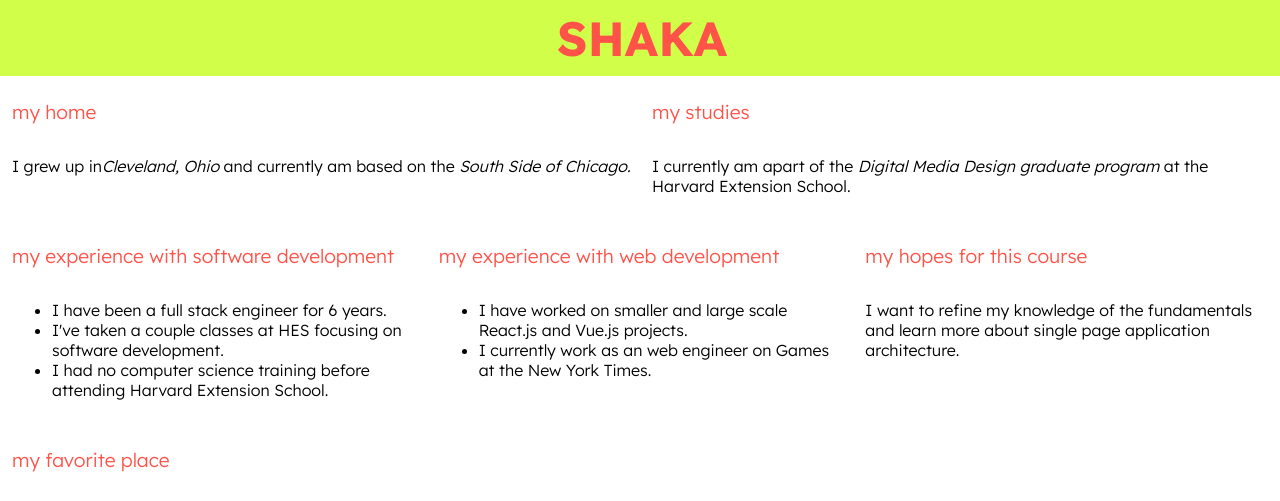
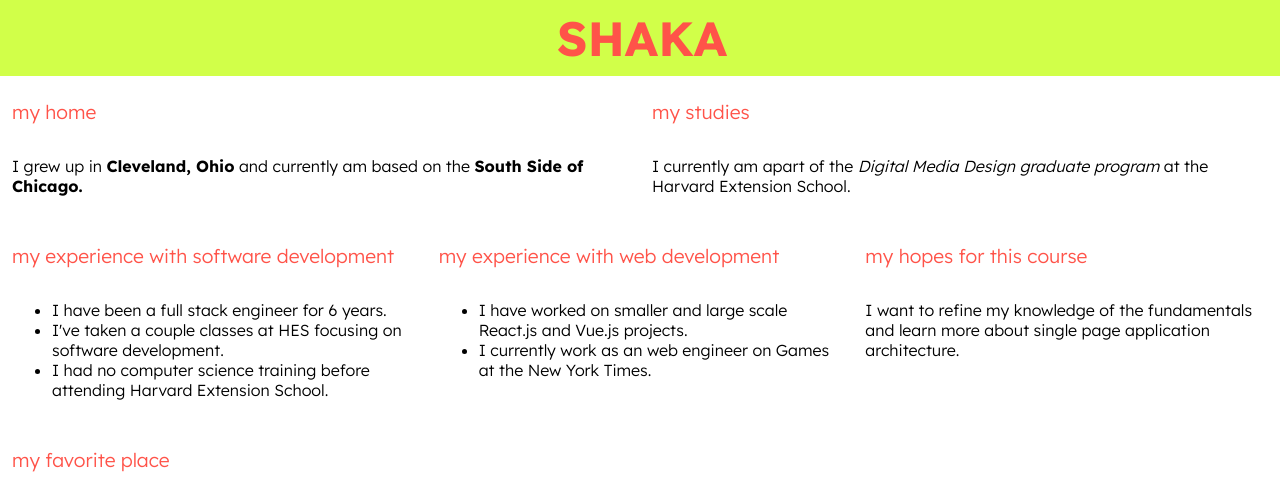
Before and after one commit to shaka3507/assignment1, a plain HTML site: page index.html in a window 1280 px wide. Shown: the top 501 px of the page. Drawn offline with Linux system fonts and the light colour scheme; a web font is replaced by a local one.

Commit message:
fix spelling error

```diff
--- a/index.html
+++ b/index.html
@@ -1,8 +1,6 @@
 <!DOCTYPE html>
 
 <head>
-	<meta>
-	</meta>
 	<title>Shaka - DGMD E-28 Assignment 1</title>
 	<link rel="preconnect" href="https://fonts.googleapis.com">
 	<link rel="preconnect" href="https://fonts.gstatic.com" crossorigin>
@@ -121,7 +119,7 @@
 		<div class="row">
 			<div class="column">
 				<h2 id="about">my home</h2>
-				<p>I grew up in<em>Cleveland, Ohio</em> and currently am based on the <em>South Side of Chicago.</em></p>
+				<p>I grew up in <strong>Cleveland, Ohio</strong> and currently am based on the <strong>South Side of Chicago.</strong></p>
 			</div>
 			<div class="column">
 				<h2>my studies</h2>
```
Also changed, not shown: 1 other file.
